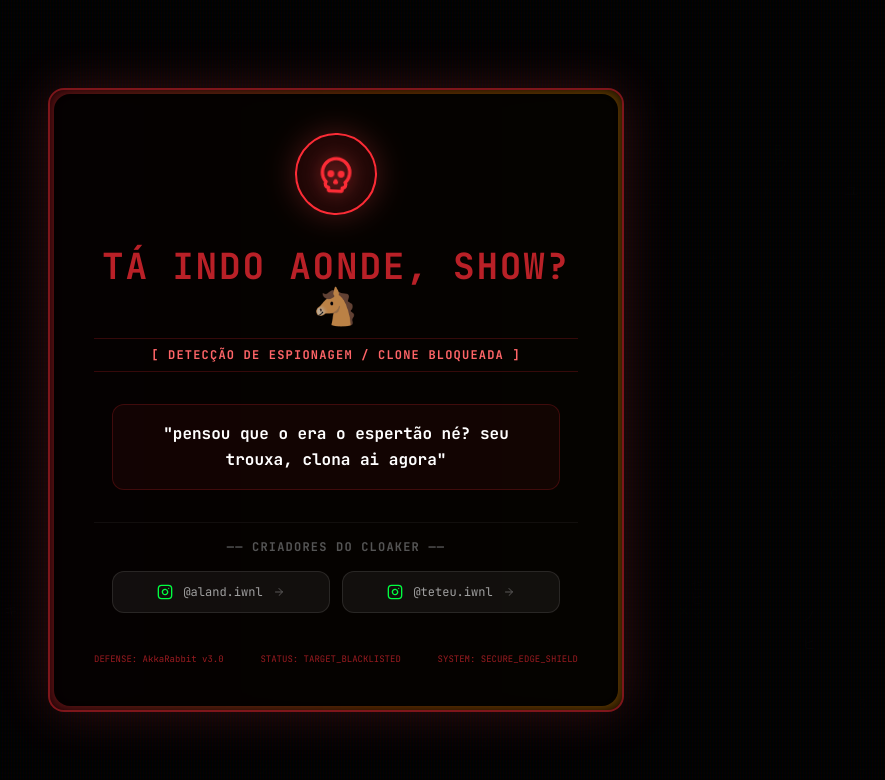
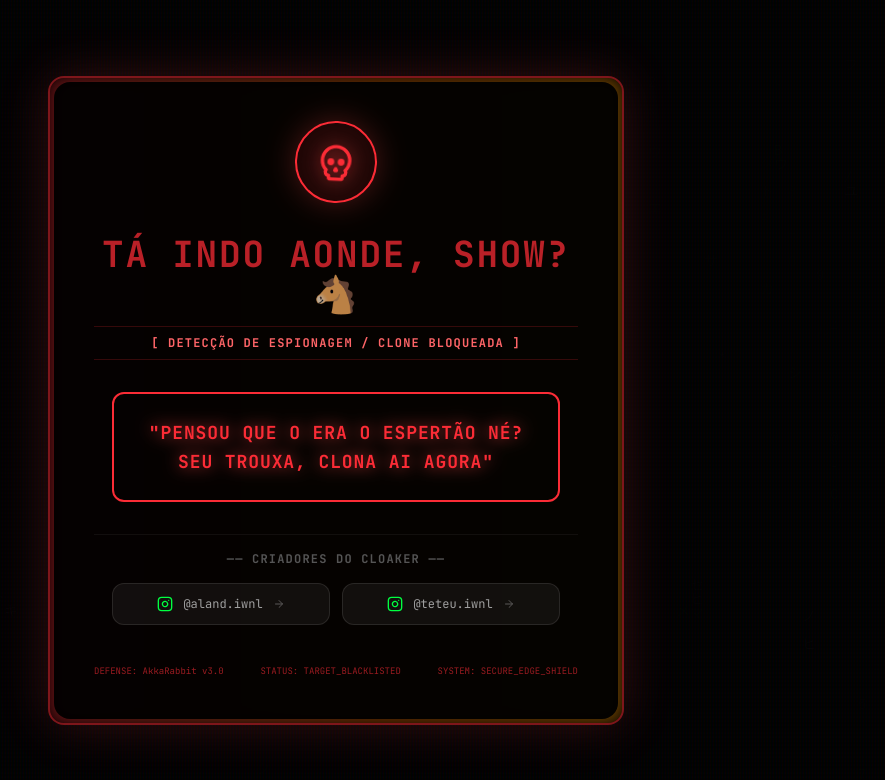
Before and after one commit to alandesouza777z-ship-it/Akka-Rabbit, a Next.js app: page /ta-indo-aonde-show in a window 1280 px wide. Shown: the top 780 px of the page, without its empty margins (304-1189 px from the left). Built offline with nearby package versions, Linux system fonts and the light colour scheme.

Commit message:
style: elevate visibility and impact of the troll block warning on the ta-indo-aonde-show page

```diff
--- a/src/app/ta-indo-aonde-show/page.tsx
+++ b/src/app/ta-indo-aonde-show/page.tsx
@@ -55,8 +55,8 @@ export default function TaIndoAondeShow() {
           </div>
 
           {/* User Troll Phrase */}
-          <div className="p-4 bg-red-500/5 border border-red-500/20 rounded-xl max-w-md">
-            <p className="font-mono text-sm sm:text-base text-white font-bold leading-relaxed">
+          <div className="p-6 bg-red-650/15 border-2 border-red-500 shadow-[0_0_30px_rgba(239,68,68,0.4),inset 0_0_15px_rgba(239,68,68,0.2)] rounded-xl max-w-md w-full">
+            <p className="font-mono text-base sm:text-lg text-red-500 font-black uppercase tracking-wider leading-relaxed drop-shadow-[0_0_8px_rgba(239,68,68,0.8)]">
               &quot;pensou que o era o espertão né? seu trouxa, clona ai agora&quot;
             </p>
           </div>
```
